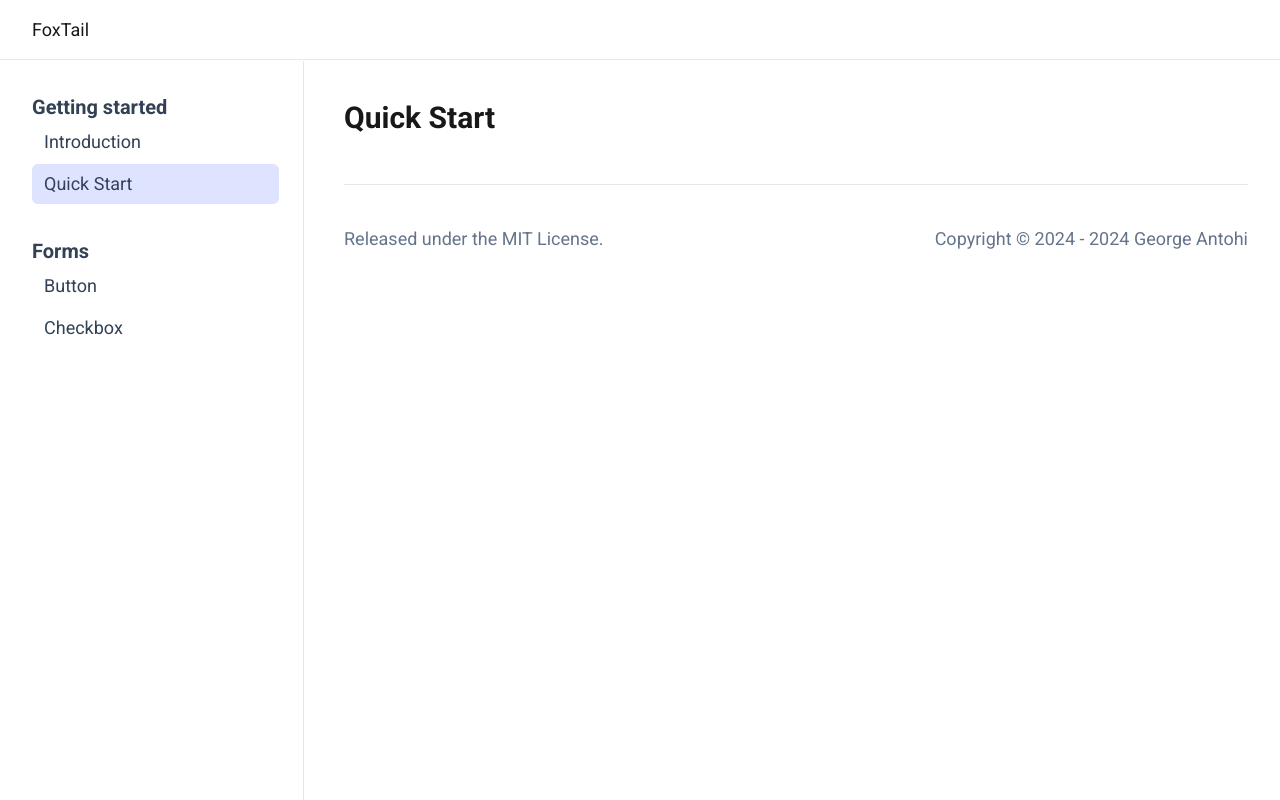
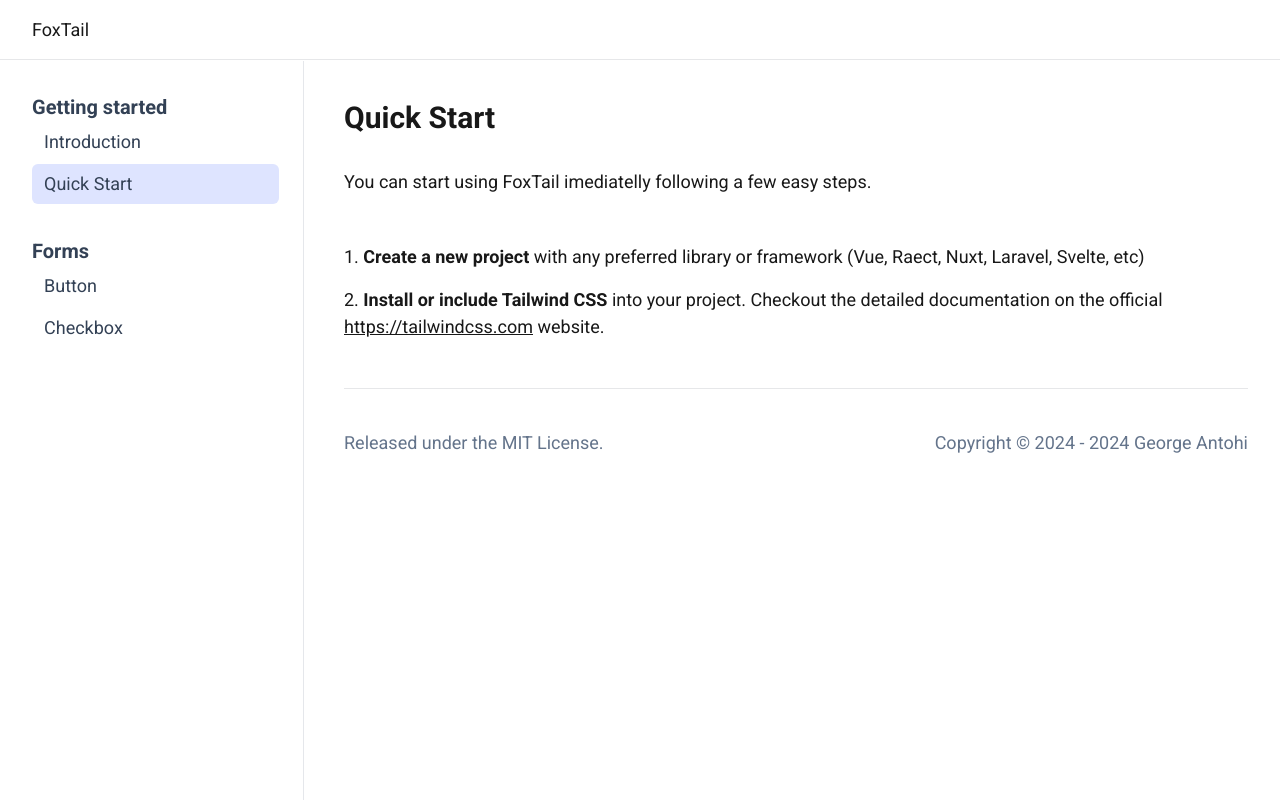
Before and after one commit to sg1asgard/vuefoxtail, a Vue app: page /getting-started/quick-start in a window 1280 px wide. Built offline with nearby package versions, Linux system fonts and the light colour scheme; what @highlightjs/vue-plugin would draw is missing.

Commit message:
general info

```diff
--- a/src/views/getting-started/QuickStartView.vue
+++ b/src/views/getting-started/QuickStartView.vue
@@ -8,6 +8,24 @@ import MainLayout from '@/layouts/MainLayout.vue'
   <MainLayout>
     <MainPart>
       <PageHeader pageTitle="Quick Start" />
+      <p class="mb-12">You can start using {{ appName }} imediatelly following a few easy steps.</p>
+
+      <section class="mt-8">
+        <ol class="list-decimal list-inside">
+          <li>
+            <strong>Create a new project</strong> with any preferred library or framework (Vue,
+            Raect, Nuxt, Laravel, Svelte, etc)
+          </li>
+          <li class="mt-4">
+            <strong>Install or include Tailwind CSS</strong> into your project. Checkout the
+            detailed documentation on the official
+            <a href="https://tailwindcss.com" target="_blank" class="underline"
+              >https://tailwindcss.com</a
+            >
+            website.
+          </li>
+        </ol>
+      </section>
     </MainPart>
   </MainLayout>
 </template>
```
